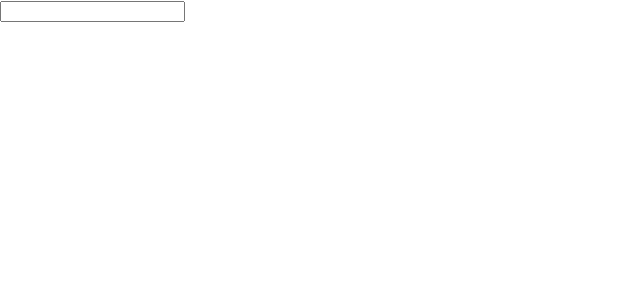
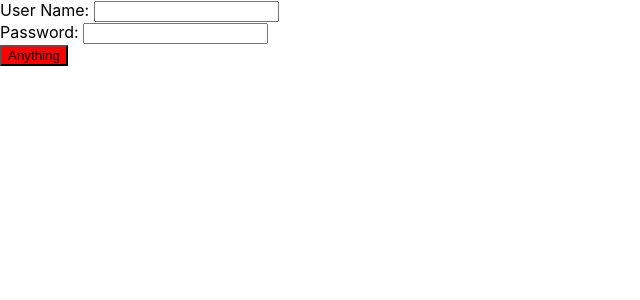
Before and after one commit to AlfredSkillStorm/2ndProject, a React (Create React App) app: page / in a window 1280 px wide. Shown: the top 300 px of the page, without its empty margins (0-640 px from the left). Built offline with nearby package versions, Linux system fonts and the light colour scheme.

Commit message:
Adding changes

```diff
--- a/src/App.js
+++ b/src/App.js
@@ -6,7 +6,9 @@ function App() {
   return (
     <div className="App">
       <Form>
-        <Field />
+        <Field text='User Name: '/>
+        <Field text='Password: '/>
+        <Header/>
       </Form>
     </div>
   );
--- a/src/components/Field.js
+++ b/src/components/Field.js
@@ -1,10 +1,20 @@
+import PropTypes from 'prop-types'
 
-const Field = () => {
+const Field = ({ text }) => {
     return (
+        <div>
+        <label>{text}</label>
         <input type = 'text'>
 
         </input>
+        </div>
     )
 }
 
+
+Field.propTypes = {
+    text: PropTypes.string
+}
+
+
 export default Field
--- a/src/components/Header.jsx
+++ b/src/components/Header.jsx
@@ -9,7 +9,6 @@ function Header(props) {
     }
     return <div>
         <Button theStyle={customStyle} text="Anything"/>
-
     </div>
 }
 
--- a/src/index.js
+++ b/src/index.js
@@ -11,7 +11,6 @@ ReactDOM.render(
   document.getElementById('root')
 );
 
-// Adding comment: Alfred
 
 // If you want to start measuring performance in your app, pass a function
 // to log results (for example: reportWebVitals(console.log))
```
